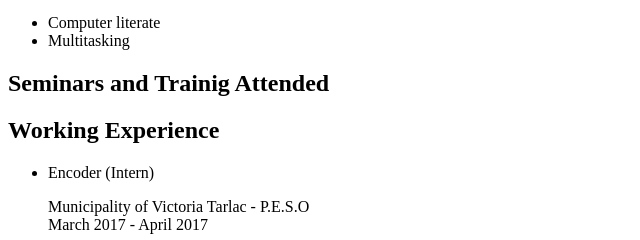
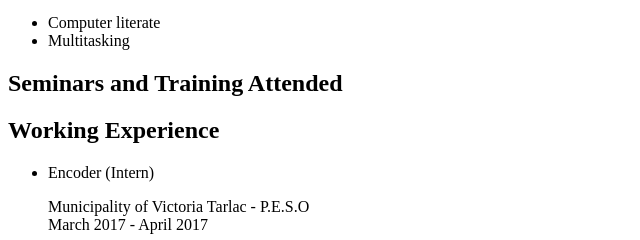
Before and after one commit to Nylan0124/html-port, a plain HTML site: page index.html in a window 1280 px wide. Shown: the part 767-1007 px from the top of the page, 0-640 px from the left. Drawn offline with Linux system fonts and the light colour scheme.

Commit message:
index.html

```diff
--- a/index.html
+++ b/index.html
@@ -36,7 +36,7 @@
             <li> Computer literate</li>
             <li> Multitasking</li>
         </ul>
-<h2>Seminars and Trainig Attended</h2>
+<h2>Seminars and Training Attended</h2>
 <h2> Working Experience</h2>
         <ul>
             <li>Encoder (Intern)
```
